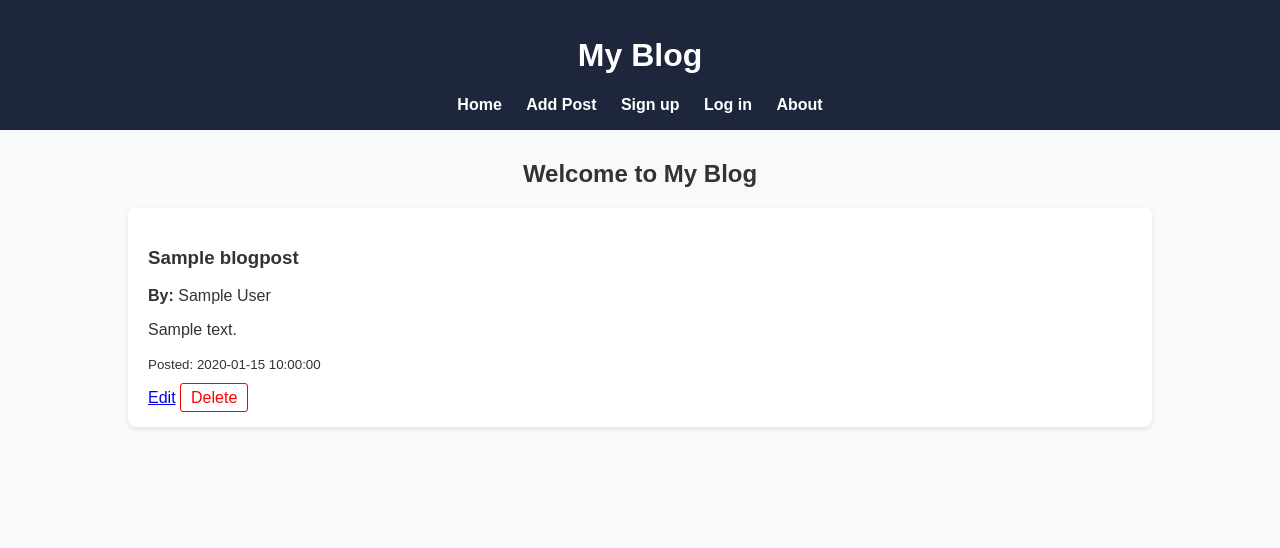
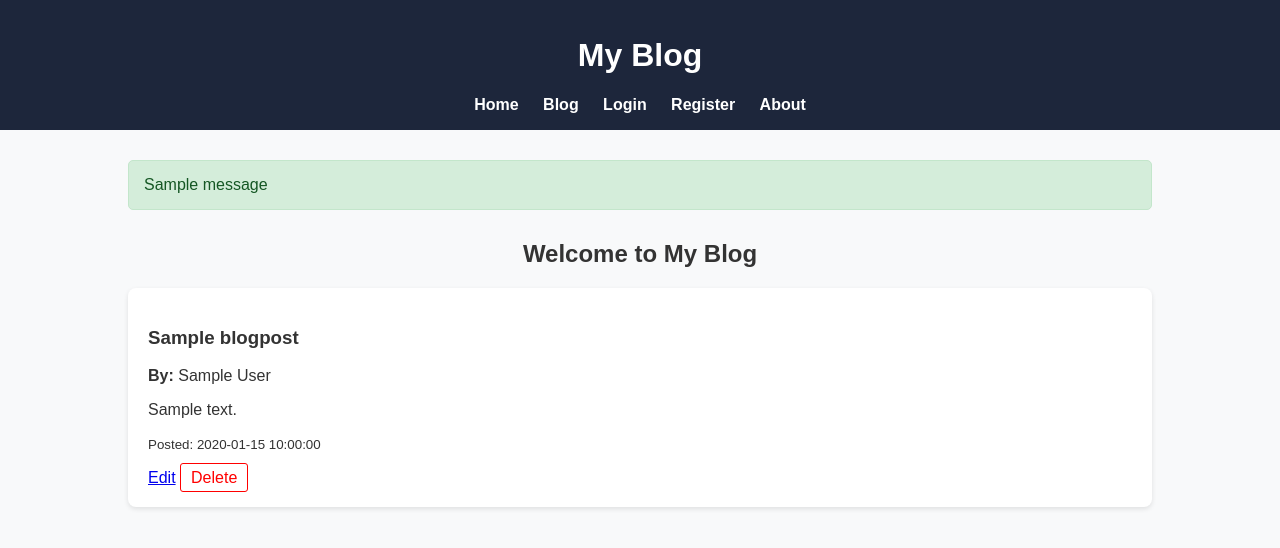
Before and after one commit to Rohit-Jadhav23/Mini-Projects, a Flask app: page / in a window 1280 px wide. Shown: the top 548 px of the page. Run offline with Flask 3, Linux system fonts and the light colour scheme; tables that the repository leaves empty or names only in its code hold one stand-in row (values such as "Sample post"); one stand-in notice (Sample message) is shown; some libraries are stand-ins or nearby versions.

Commit message:
Login updates

```diff
--- a/BLOGSITE_TRIES/app.py
+++ b/BLOGSITE_TRIES/app.py
@@ -49,6 +49,10 @@ def addpost():
 
 @app.route('/delete/<int:id>')
 def delete_post(id):
+    if 'logged_in' not in session:
+        flash('You must be logged in to delete posts!', 'error')
+        return redirect(url_for('login'))
+
     cur = mysql.connection.cursor()
     cur.execute("DELETE FROM blogposts WHERE id = %s", [id])
     mysql.connection.commit()
@@ -58,6 +62,10 @@ def delete_post(id):
 
 @app.route('/edit/<int:id>', methods=['GET', 'POST'])
 def edit_post(id):
+    if 'logged_in' not in session:
+        flash('You must be logged in to edit posts!', 'error')
+        return redirect(url_for('login'))
+
     cur = mysql.connection.cursor(MySQLdb.cursors.DictCursor)
 
     if request.method == 'POST':
@@ -72,12 +80,17 @@ def edit_post(id):
 
         return redirect(url_for('blog'))
 
-    # GET request - show the form with existing data
     cur.execute("SELECT * FROM blogposts WHERE id = %s", [id])
     post = cur.fetchone()
     cur.close()
 
     return render_template('edit_post.html', post=post)
+
+@app.route('/logout')
+def logout():
+    session.clear()
+    flash('Logged out successfully!', 'success')
+    return redirect(url_for('blog'))
 
 @app.route('/register',methods=['GET','POST'])
 def register():
--- a/BLOGSITE_TRIES/static/style.css
+++ b/BLOGSITE_TRIES/static/style.css
@@ -97,3 +97,20 @@ button:hover, input[type="submit"]:hover {
     background-color: red;
     color: white;
 }
+.alert-success {
+    background-color: #d4edda;
+    color: #155724;
+    padding: 15px;
+    margin: 20px 0;
+    border: 1px solid #c3e6cb;
+    border-radius: 5px;
+}
+
+.alert-error {
+    background-color: #f8d7da;
+    color: #721c24;
+    padding: 15px;
+    margin: 20px 0;
+    border: 1px solid #f5c6cb;
+    border-radius: 5px;
+}
--- a/BLOGSITE_TRIES/templates/blog.html
+++ b/BLOGSITE_TRIES/templates/blog.html
@@ -13,12 +13,32 @@
     <h1>My Blog</h1>
     <nav>
         <a href="/">Home</a>
+        <a href="/blog">Blog</a>
+
+        {% if session.logged_in %}
             <a href="/add">Add Post</a>
-            <a href="/register">Sign up</a>
-            <a href="/login">Log in</a>
+            <span style="color: #ddd;">Logged in as {{ session.username }}</span>
+            <a href="/logout">Logout</a>
+        {% else %}
+            <a href="/login">Login</a>
+            <a href="/register">Register</a>
+        {% endif %}
+
         <a href="/about">About</a>
     </nav>
 </header>
+
+<div class="container">
+    {% with messages = get_flashed_messages(with_categories=true) %}
+        {% if messages %}
+            {% for category, message in messages %}
+                <div class="alert-{{ category }}">{{ message }}</div>
+            {% endfor %}
+        {% endif %}
+    {% endwith %}
+
+    <!-- rest of your content here -->
+</div>
 
     <div class="container">
         <h2>Welcome to My Blog</h2>
```
Also changed, not shown: BLOGSITE_TRIES/templates/add_post.html (+11 -0 lines), BLOGSITE_TRIES/templates/edit_post.html (+11 -0 lines), BLOGSITE_TRIES/templates/login.html (+12 -0 lines), BLOGSITE_TRIES/templates/register.html (+12 -0 lines). Lines whose indentation alone changed are shown as unchanged.
